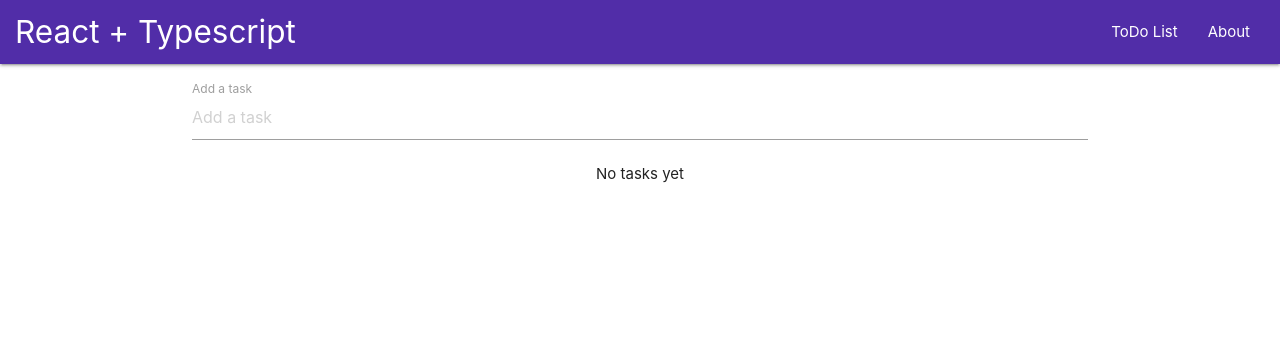
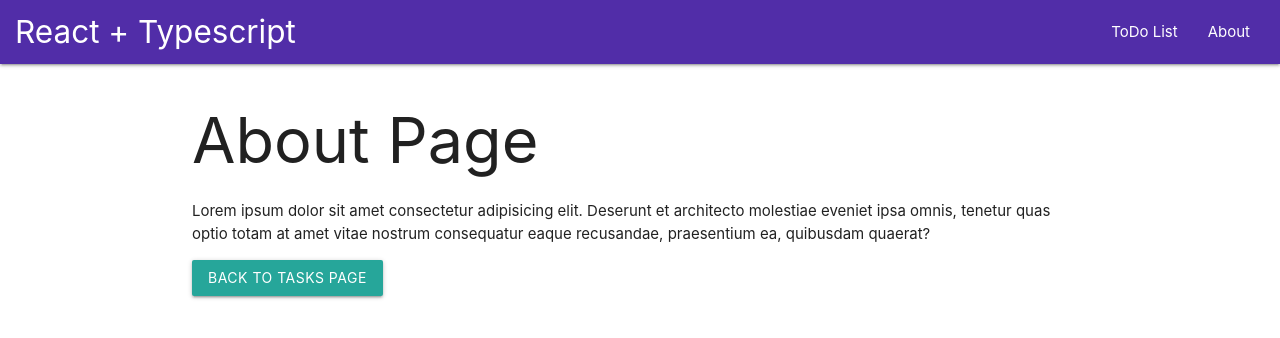
Before and after one commit to natali-gracia/react-typescript-app, a React (Create React App) app: page /about in a window 1280 px wide. Shown: the top 338 px of the page. Built offline with nearby package versions, Linux system fonts and the light colour scheme.

Commit message:
added routing to app

```diff
--- a/package.json
+++ b/package.json
@@ -10,8 +10,10 @@
     "@types/node": "^14.11.1",
     "@types/react": "^16.9.49",
     "@types/react-dom": "^16.9.8",
+    "@types/react-router-dom": "^5.1.5",
     "react": "^16.13.1",
     "react-dom": "^16.13.1",
+    "react-router-dom": "^5.2.0",
     "react-scripts": "3.4.3",
     "typescript": "^4.0.3"
   },
--- a/src/App.tsx
+++ b/src/App.tsx
@@ -1,68 +1,21 @@
-import React, { useState, useEffect } from 'react'
+import React from 'react'
+import { BrowserRouter, Switch, Route } from 'react-router-dom'
 import { Navbar } from './components/Navbar'
-import { TodoForm } from './components/TodoForm'
-import { TodoList } from './components/TodoList'
-import { ITodo } from './interfaces'
-
-declare var confirm: (question: string) => boolean
+import { TodosPage } from './pages/TodosPage'
+import { AboutPage } from './pages/AboutPage'
 
 const App: React.FC = () => {
 
-  const [todos, setTodos] = useState<ITodo[]>([])
-
-  useEffect(() => {
-    const saved = JSON.parse(localStorage.getItem('todos') || '[]') as ITodo[]
-    setTodos(saved)
-  }, [])
-
-  useEffect(() => {
-    localStorage.setItem('todos', JSON.stringify(todos))
-  }, [todos])
-
-  const addHandler = (title: string) => {
-    const newTodo: ITodo = {
-      title: title,
-      id: Date.now(),
-      completed: false
-    }
-    setTodos(prev => [newTodo, ...prev])
-
-
-  }
-
-  const toggleHandler = (id: number) => {
-    setTodos(prev => prev.map(todo => {
-      if (todo.id === id) {
-        return {
-          ...todo,
-          completed: !todo.completed
-        }
-      }
-      return todo
-    }))
-  }
-
-  const removeHandler = (id: number) => {
-    const shouldRemove = confirm('Are you sure you want to delete this task?')
-    if (shouldRemove) {
-      setTodos(prev => prev.filter(todo => todo.id !== id))
-    }
-  }
-
   return (
-    <>
+    <BrowserRouter>
       <Navbar/>
       <div className='container'>
-        <TodoForm
-          onAdd={addHandler}
-        />
-        <TodoList
-          todos={todos}
-          onToggle={toggleHandler}
-          onRemove={removeHandler}
-        />
+        <Switch>
+          <Route component={TodosPage} path='/' exact/>
+          <Route component={AboutPage} path='/about'/>
+        </Switch>
       </div>
-    </>
+    </BrowserRouter>
   )
 }
 
--- a/src/components/Navbar.tsx
+++ b/src/components/Navbar.tsx
@@ -1,13 +1,14 @@
 import React from 'react'
+import { NavLink } from 'react-router-dom'
 
 export const Navbar: React.FC = () => {
     return (
     <nav>
         <div className="nav-wrapper deep-purple darken-2 px1">
-          <a href="#" className="brand-logo">React + Typescript</a>
+          <NavLink to="/" className="brand-logo">React + Typescript</NavLink>
           <ul className="right hide-on-med-and-down">
-            <li><a href="/">ToDo List</a></li>
-            <li><a href="/">About</a></li>
+            <li><NavLink to="/">ToDo List</NavLink></li>
+            <li><NavLink to="/about">About</NavLink></li>
           </ul>
         </div>
       </nav>
--- /dev/null
+++ b/src/pages/AboutPage.tsx
@@ -0,0 +1,18 @@
+import React from 'react'
+import { useHistory } from 'react-router-dom'
+
+export const AboutPage: React.FC = () => {
+    const history = useHistory()
+    return (
+        <>
+            <h1>About Page</h1>
+            <p>Lorem ipsum dolor sit amet consectetur adipisicing elit. Deserunt et architecto molestiae eveniet ipsa omnis, tenetur quas optio totam at amet vitae nostrum consequatur eaque recusandae, praesentium ea, quibusdam quaerat?</p>
+            <button
+                className='btn'
+                onClick={() => history.push('/')}
+            >
+                Back to tasks page
+            </button>
+        </>
+    )
+}
--- /dev/null
+++ b/src/pages/TodosPage.tsx
@@ -0,0 +1,64 @@
+import React, { useState, useEffect } from 'react'
+
+import { TodoForm } from '../components/TodoForm'
+import { TodoList } from '../components/TodoList'
+import { ITodo } from '../interfaces'
+
+declare var confirm: (question: string) => boolean
+
+export const TodosPage: React.FC = () => {
+
+    const [todos, setTodos] = useState<ITodo[]>([])
+
+    useEffect(() => {
+        const saved = JSON.parse(localStorage.getItem('todos') || '[]') as ITodo[]
+        setTodos(saved)
+    }, [])
+
+    useEffect(() => {
+        localStorage.setItem('todos', JSON.stringify(todos))
+    }, [todos])
+
+    const addHandler = (title: string) => {
+        const newTodo: ITodo = {
+        title: title,
+        id: Date.now(),
+        completed: false
+        }
+        setTodos(prev => [newTodo, ...prev])
+
+
+    }
+
+    const toggleHandler = (id: number) => {
+        setTodos(prev => prev.map(todo => {
+        if (todo.id === id) {
+            return {
+            ...todo,
+            completed: !todo.completed
+            }
+        }
+        return todo
+        }))
+    }
+
+    const removeHandler = (id: number) => {
+        const shouldRemove = confirm('Are you sure you want to delete this task?')
+        if (shouldRemove) {
+        setTodos(prev => prev.filter(todo => todo.id !== id))
+        }
+    }
+
+    return (
+        <>
+            <TodoForm
+                onAdd={addHandler}
+            />
+            <TodoList
+                todos={todos}
+                onToggle={toggleHandler}
+                onRemove={removeHandler}
+            />
+        </>
+    )
+}
```
Also changed, not shown: 1 other file (tests, documents, lock files or other folders).
